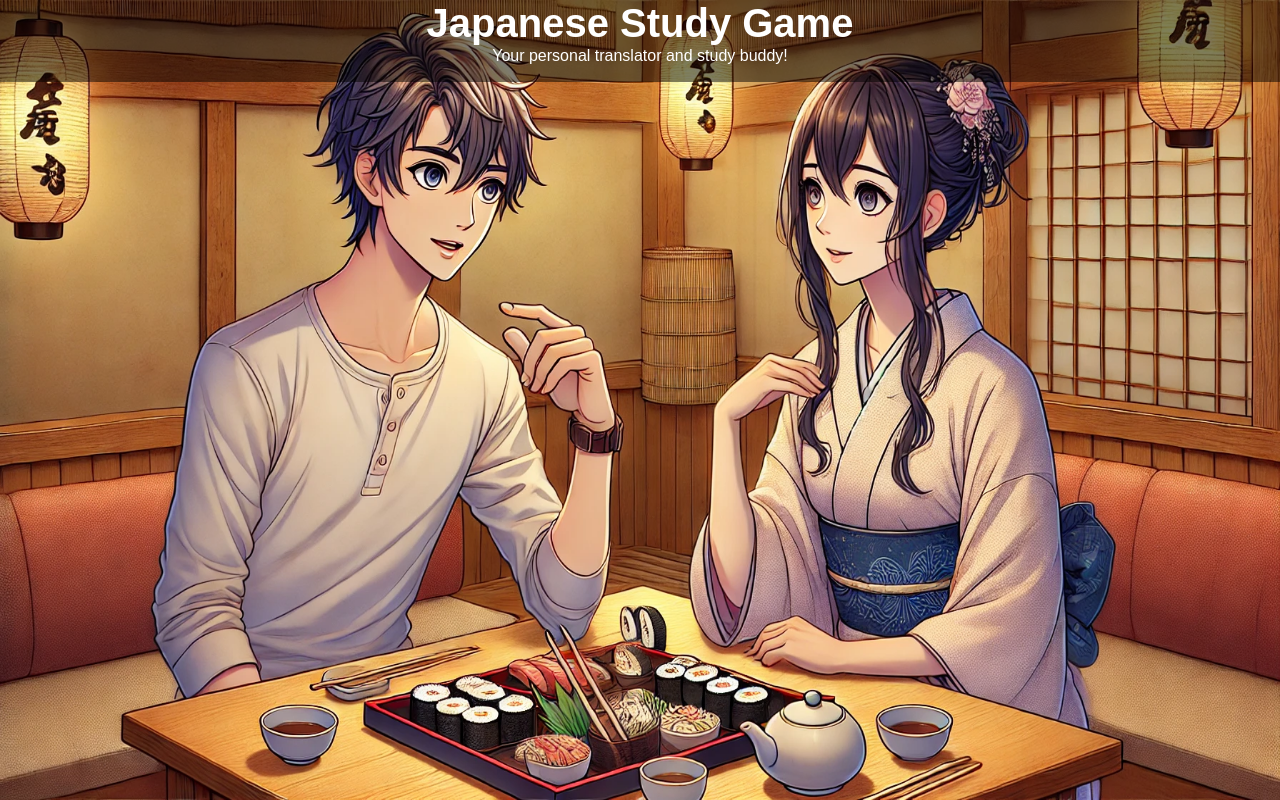
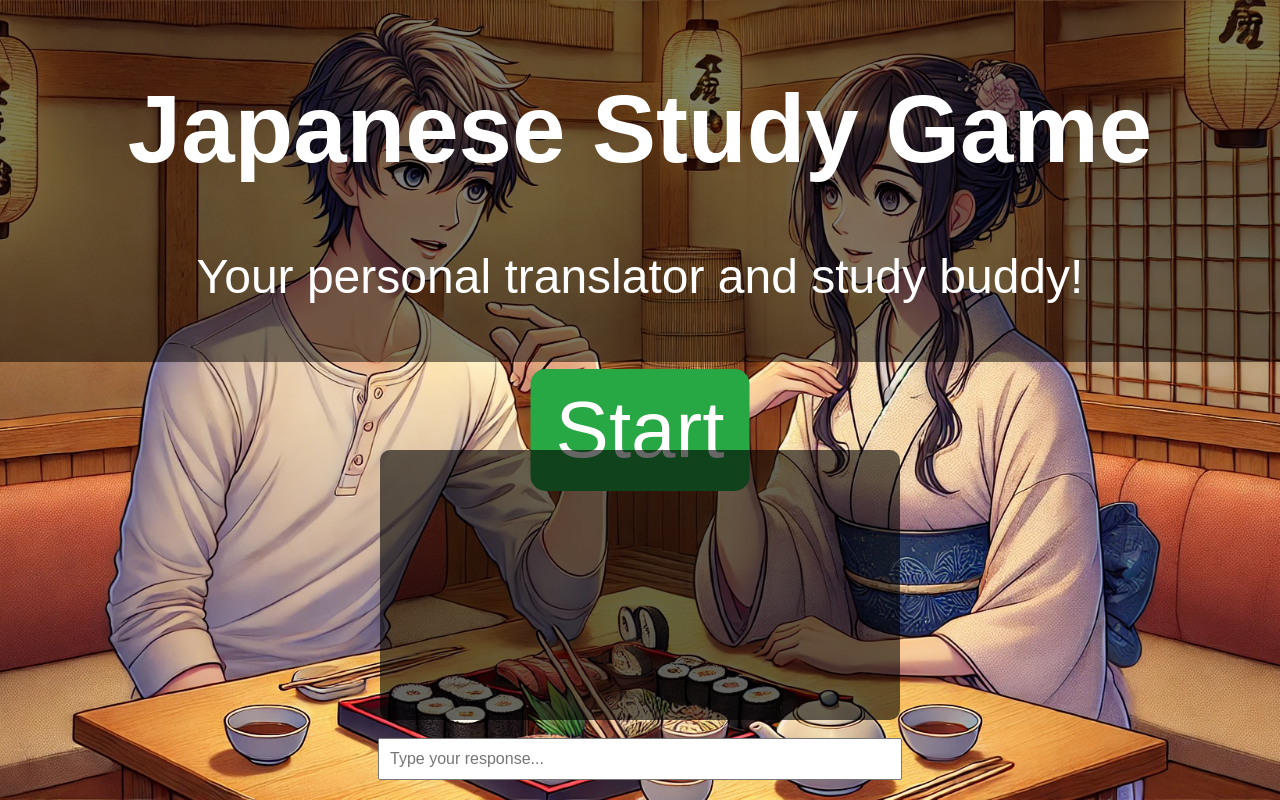
Before and after one commit to Mashen-Taterz/JapaneseStudyGame, a plain HTML site: page index.html in a window 1280 px wide. Drawn offline with Linux system fonts and the light colour scheme.

Commit message:
Add chatbox, start button, score tracking.

```diff
--- a/index.html
+++ b/index.html
@@ -12,5 +12,16 @@
         <h1>Japanese Study Game</h1>
         <p>Your personal translator and study buddy!</p>
     </header>
+
+    <main>
+        <button id="start-button">Start</button>
+        <div id="score-container">
+            <div id="chat-output"></div>
+            <input type="text" id="chat-input" placeholder="Type your response...">
+        </div>
+    </main>
+
+    <!-- Link to external JS file -->
+    <script src="script.js"></script>
 </body>
 </html>
--- a/styles.css
+++ b/styles.css
@@ -1,23 +1,60 @@
 body {
     margin: 0;
     font-family: Arial, sans-serif;
+    font-size: 3rem;
     background: url('Images/Background.png') no-repeat center center fixed;
-    background-size: 100% 100%; /* 100% width, 100% height */
+    background-size: cover;
     color: white;
+    text-align: center;
 }
 
 header {
     background-color: rgba(0, 0, 0, 0.5);
-    text-align: center;
-    padding: 1px;
+    padding: 10px;
 }
 
-h1 {
-    font-size: 2.5rem;
-    margin: 0;
+#start-button {
+    background-color: #28a745;
+    color: white;
+    border: none;
+    padding: 15px 25px;
+    font-size: 5rem;
+    cursor: pointer;
+    margin-top: 30px;
+    border-radius: 15px;
+    position: absolute;
+    top: 50%;
+    left: 50%;
+    transform: translate(-50%, -50%);
 }
 
-p {
+#score-container {
+    font-size: 1.5rem;
+    margin-top: 20px;
+}
+
+#chat-output {
+    position: fixed;
+    bottom: 80px;
+    left: 50%;
+    transform: translateX(-50%);
+    width: 40%;
+    max-width: 500px;
+    height: 250px;
+    overflow-y: auto;
+    background: rgba(0, 0, 0, 0.6);
+    padding: 10px;
+    border-radius: 10px;
+    text-align: left;
+}
+
+#chat-input {
+    position: fixed;
+    bottom: 20px;
+    left: 50%;
+    transform: translateX(-50%);
+    width: 40%;
+    max-width: 500px;
+    padding: 10px;
     font-size: 1rem;
-    margin-top: 1px;
 }
```
